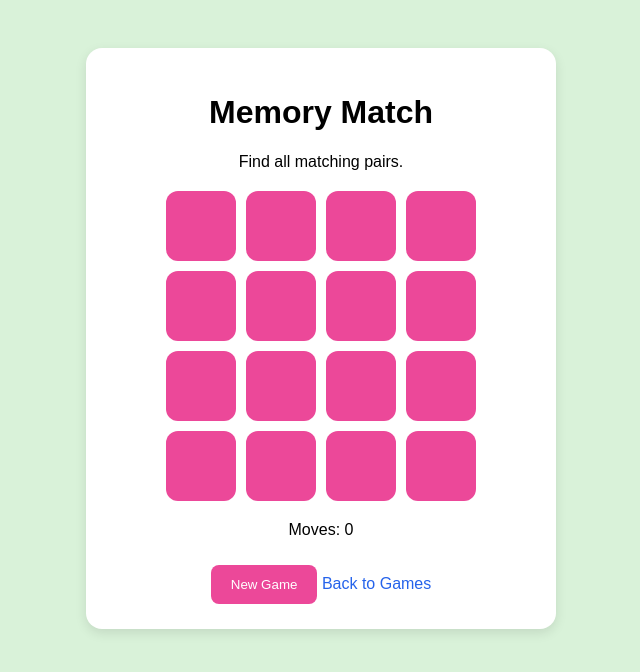
After one commit to paulfelixferns-rgb/guess-games, a FastAPI app: page /memory-match in a window 1280 px wide. The commit adds this page. Shown: the top 672 px of the page, without its empty margins (319-959 px from the left). Run offline with FastAPI, Linux system fonts and the light colour scheme.

Commit message:
Add files via upload

```diff
--- /dev/null
+++ b/templates/memory.html
@@ -0,0 +1,147 @@
+<!DOCTYPE html>
+<html>
+<head>
+    <title>Memory Match</title>
+    <style>
+        body {
+            font-family: Arial, sans-serif;
+            background: #d9f2d9;
+            text-align: center;
+            padding: 40px;
+        }
+        .card-box {
+            background: white;
+            padding: 25px;
+            border-radius: 16px;
+            box-shadow: 0 4px 12px rgba(0,0,0,0.1);
+            max-width: 420px;
+            margin: auto;
+        }
+        .grid {
+            display: grid;
+            grid-template-columns: repeat(4, 70px);
+            gap: 10px;
+            justify-content: center;
+            margin: 20px 0;
+        }
+        .card {
+            width: 70px;
+            height: 70px;
+            font-size: 30px;
+            border: none;
+            border-radius: 12px;
+            background: #ec4899;
+            color: white;
+            cursor: pointer;
+        }
+        .card.flipped {
+            background: white;
+            color: #111;
+            border: 2px solid #ec4899;
+        }
+        button.restart {
+            padding: 12px 20px;
+            border: none;
+            border-radius: 8px;
+            background: #ec4899;
+            color: white;
+            cursor: pointer;
+        }
+        .back {
+            display: inline-block;
+            margin-top: 20px;
+            color: #2563eb;
+            text-decoration: none;
+        }
+    </style>
+</head>
+<body>
+    <div class="card-box">
+        <h1>Memory Match</h1>
+        <p>Find all matching pairs.</p>
+
+        <div class="grid" id="grid"></div>
+
+        <p id="status">Moves: 0</p>
+
+        <button class="restart" onclick="startGame()">New Game</button>
+
+        <a class="back" href="/">Back to Games</a>
+    </div>
+
+    <script>
+        const emojis = ["🍎", "🍌", "🍇", "🍓", "🍊", "🍉", "🥝", "🍍"];
+        let cards = [];
+        let firstCard = null;
+        let lockBoard = false;
+        let moves = 0;
+        let matchedPairs = 0;
+
+        function startGame() {
+            cards = [...emojis, ...emojis]
+                .sort(() => Math.random() - 0.5);
+
+            firstCard = null;
+            lockBoard = false;
+            moves = 0;
+            matchedPairs = 0;
+
+            document.getElementById("status").innerText = "Moves: 0";
+
+            const grid = document.getElementById("grid");
+            grid.innerHTML = "";
+
+            cards.forEach((emoji) => {
+                const button = document.createElement("button");
+                button.className = "card";
+                button.dataset.emoji = emoji;
+                button.onclick = () => flipCard(button);
+                grid.appendChild(button);
+            });
+        }
+
+        function flipCard(button) {
+            if (lockBoard || button.classList.contains("flipped")) {
+                return;
+            }
+
+            button.classList.add("flipped");
+            button.innerText = button.dataset.emoji;
+
+            if (!firstCard) {
+                firstCard = button;
+                return;
+            }
+
+            moves++;
+            document.getElementById("status").innerText = "Moves: " + moves;
+
+            if (firstCard.dataset.emoji === button.dataset.emoji) {
+                firstCard = null;
+                matchedPairs++;
+
+                if (matchedPairs === emojis.length) {
+                    setTimeout(() => {
+                        alert("You matched all pairs in " + moves + " moves!");
+                    }, 300);
+                }
+
+                return;
+            }
+
+            lockBoard = true;
+
+            setTimeout(() => {
+                firstCard.classList.remove("flipped");
+                firstCard.innerText = "";
+                button.classList.remove("flipped");
+                button.innerText = "";
+                firstCard = null;
+                lockBoard = false;
+            }, 800);
+        }
+
+        startGame();
+    </script>
+</body>
+</html>
```
Also changed, not shown: templates/cointoss.html (added, +76 -0 lines), templates/index.html (+19 -0 lines), templates/maze.html (added, +154 -0 lines).
